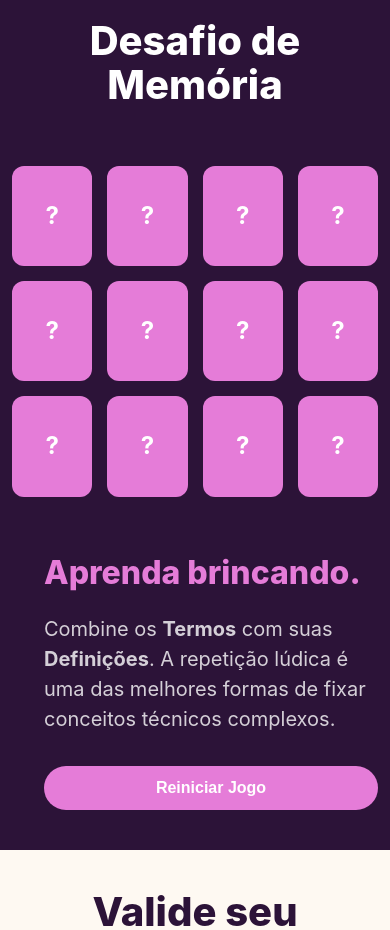
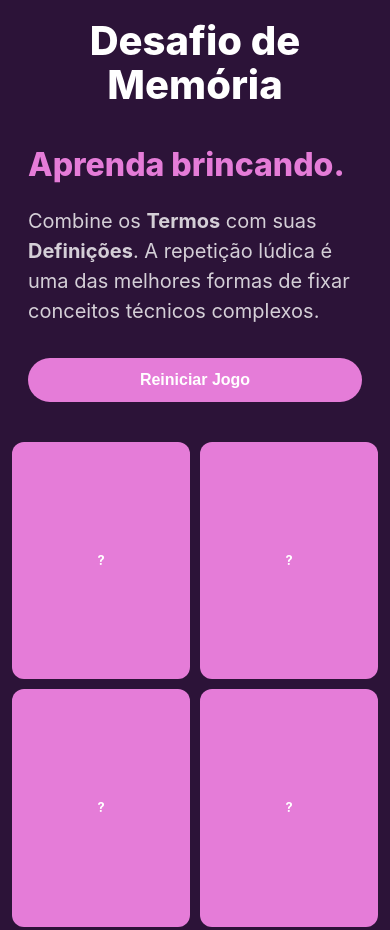
Before and after one commit to Alexsantossp71/tutorial-bd-univesp, a plain HTML site: page docs/week.html in a window 390 px wide. Shown: the part 6440-7370 px from the top of the page. Drawn offline with Linux system fonts and the light colour scheme.

Commit message:
Fix memory game mobile layout: 2 cols on mobile, taller cards, instructions shown first, standardize to 12 cards

```diff
--- a/docs/week.html
+++ b/docs/week.html
@@ -37,12 +37,12 @@
             display: flex;
             align-items: center;
             justify-content: center;
-            padding: 4px;
-            /* Minimal padding to maximize space */
+            padding: 8px;
+            /* Increased padding slightly */
             border-radius: 12px;
-            font-size: 0.75rem;
-            /* Even smaller to fit long definitions */
-            line-height: 1.1;
+            font-size: 0.85rem;
+            /* Increased font size */
+            line-height: 1.2;
             text-align: center;
             border: 2px solid var(--toggl-purple);
             font-weight: 700;
@@ -54,7 +54,8 @@
         .memory-card-front {
             background: var(--toggl-pink);
             color: white;
-            font-size: 1.5rem;
+            font-size: 2rem;
+            /* Larger ? icon */
             border: none;
         }
 
@@ -132,6 +133,34 @@
         #theory-content li {
             margin-bottom: 0.5rem;
         }
+
+        /* Responsive Memory Game */
+        @media (max-width: 900px) {
+            .memory-board {
+                grid-template-columns: repeat(3, 1fr);
+                /* 3 columns for tablet */
+            }
+        }
+
+        @media (max-width: 600px) {
+            .memory-board {
+                grid-template-columns: repeat(2, 1fr);
+                /* 2 columns for mobile */
+                gap: 10px;
+            }
+
+            .memory-card {
+                aspect-ratio: 3/4;
+                /* Taller on mobile to fit text */
+            }
+
+            .memory-card-front,
+            .memory-card-back {
+                font-size: 0.8rem;
+                /* Slightly smaller font on very small screens if needed, but boxes are bigger */
+                padding: 6px;
+            }
+        }
     </style>
 </head>
 
@@ -181,6 +210,17 @@
         <div class="container">
             <h2 class="section-title" style="color: white;">Desafio de Memória</h2>
             <div class="landing-grid">
+                <!-- Instructions (Now First) -->
+                <div style="padding: 1rem;">
+                    <h3 style="color: var(--toggl-pink); font-size: 2rem;">Aprenda brincando.</h3>
+                    <p style="font-size: 1.25rem; margin-bottom: 2rem; color: rgba(255,255,255,0.8);">
+                        Combine os <strong>Termos</strong> com suas <strong>Definições</strong>.
+                        A repetição lúdica é uma das melhores formas de fixar conceitos técnicos complexos.
+                    </p>
+                    <button class="btn btn-primary" onclick="initMemoryGame()">Reiniciar Jogo</button>
+                </div>
+
+                <!-- Game Board (Now Second) -->
                 <div id="memory-board-container"
                     style="min-height: 400px; display: flex; flex-direction: column; justify-content: center;">
                     <div class="memory-board" id="memory-board"></div>
@@ -189,14 +229,6 @@
                         <p style="margin-bottom: 1.5rem;">Você dominou os conceitos desta semana!</p>
                         <button class="btn btn-secondary" onclick="initMemoryGame()">Jogar Novamente</button>
                     </div>
-                </div>
-                <div style="padding-left: 2rem;">
-                    <h3 style="color: var(--toggl-pink); font-size: 2rem;">Aprenda brincando.</h3>
-                    <p style="font-size: 1.25rem; margin-bottom: 2rem; color: rgba(255,255,255,0.8);">
-                        Combine os <strong>Termos</strong> com suas <strong>Definições</strong>.
-                        A repetição lúdica é uma das melhores formas de fixar conceitos técnicos complexos.
-                    </p>
-                    <button class="btn btn-primary" onclick="initMemoryGame()">Reiniciar Jogo</button>
                 </div>
             </div>
         </div>
@@ -366,8 +398,23 @@
                     victory.style.display = 'none';
 
                     let gameState = { locked: false, flipped: null, matches: 0 };
+
+                    // Normalize to 6 pairs (12 cards) for consistent grid
+                    let flashcards = [...weekStudy.flashcards];
+                    if (flashcards.length > 6) {
+                        flashcards = flashcards.slice(0, 6);
+                    } else {
+                        while (flashcards.length < 6) {
+                            // Filler cards to ensure grid is full (4x3 or 2x6)
+                            flashcards.push({
+                                front: "TutorIA",
+                                back: "TutorIA"
+                            });
+                        }
+                    }
+
                     let deck = [];
-                    weekStudy.flashcards.forEach((fc, i) => {
+                    flashcards.forEach((fc, i) => {
                         deck.push({ id: i, text: fc.front, type: 't' });
                         deck.push({ id: i, text: fc.back, type: 'd' });
                     });
@@ -386,7 +433,7 @@
                             if (gameState.flipped.dataset.id === this.dataset.id) {
                                 this.classList.add('matched'); gameState.flipped.classList.add('matched');
                                 gameState.matches++; gameState.flipped = null; gameState.locked = false;
-                                if (gameState.matches === weekStudy.flashcards.length) {
+                                if (gameState.matches === flashcards.length) {
                                     setTimeout(() => { board.style.display = 'none'; victory.style.display = 'block'; }, 600);
                                 }
                             } else {
```
